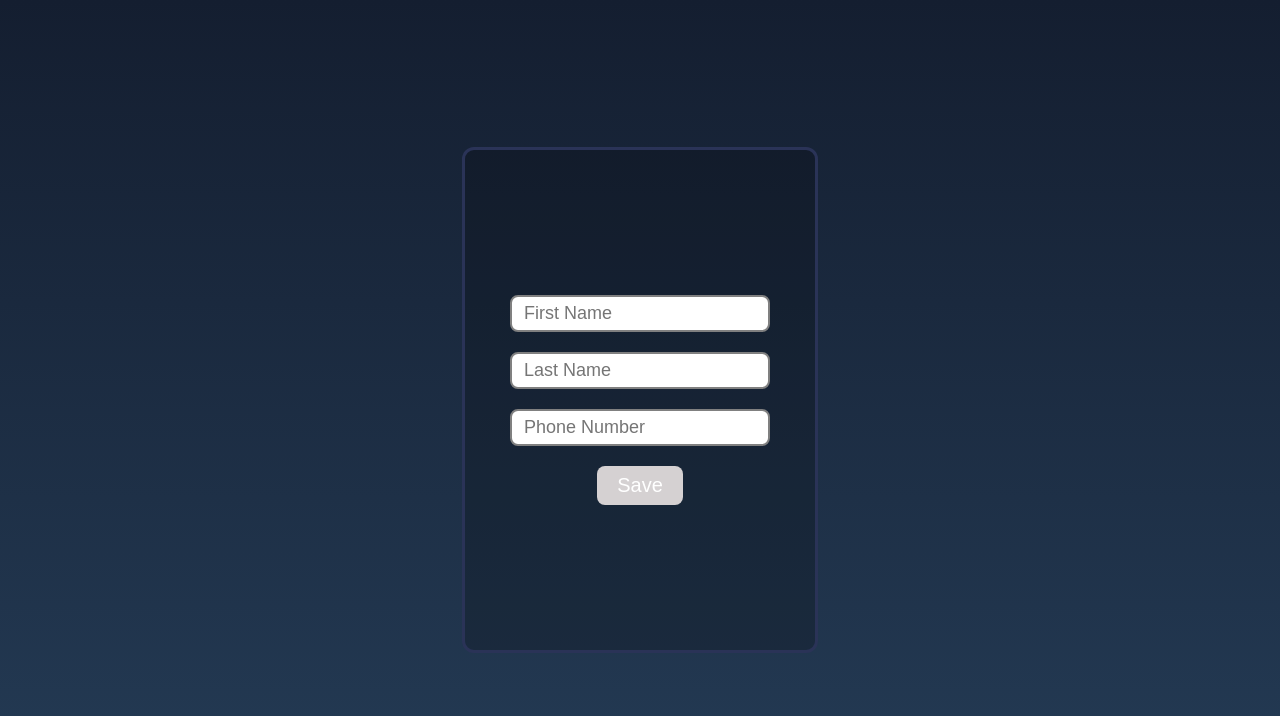
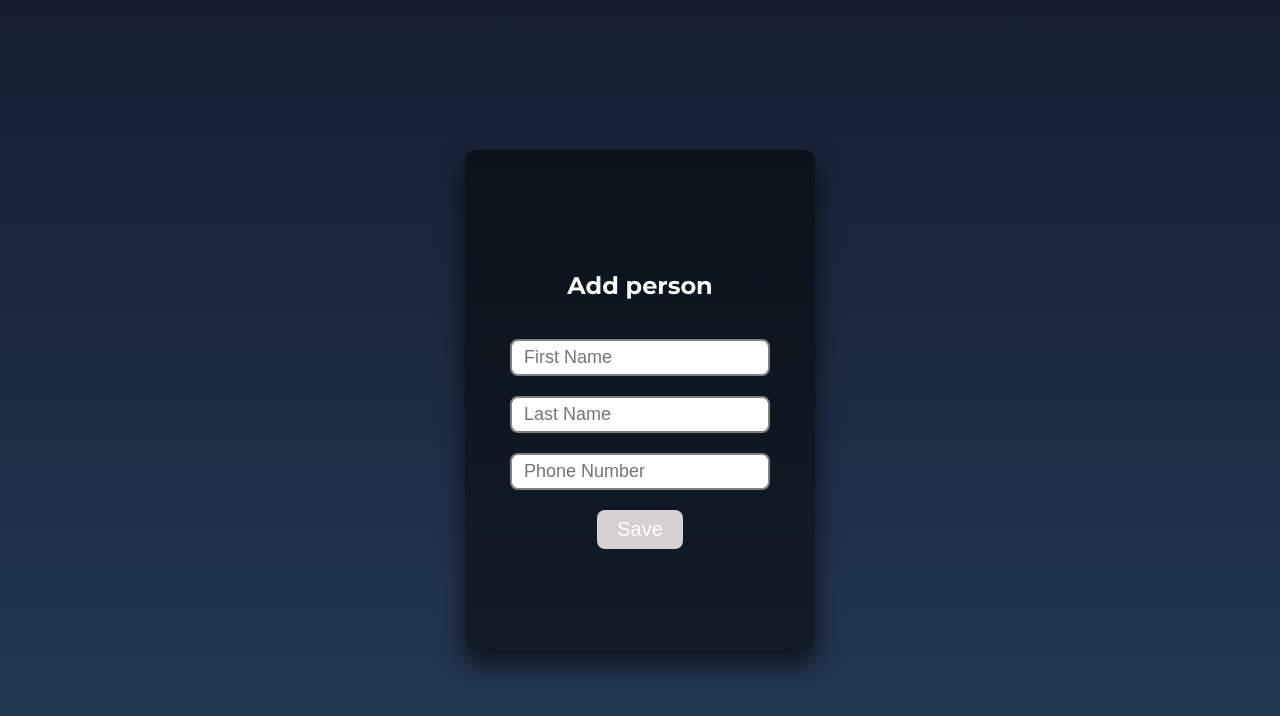
Before and after one commit to Sanechek1337/onelab-react, a React (Create React App) app: page /add in a window 1280 px wide. Shown: the top 716 px of the page. Built offline with nearby package versions, Linux system fonts and the light colour scheme.

Commit message:
feat: add title to form, change form background, add shadow

```diff
--- a/src/page/Add.jsx
+++ b/src/page/Add.jsx
@@ -33,6 +33,8 @@ export default function Add() {
   return (
     <StyledFormContainer>
       <StyledForm>
+        <StyledTitle>Add person</StyledTitle>
+
         <StyledInput
           value={personFormData.name}
           onChange={handleInputChange}
@@ -75,9 +77,9 @@ const StyledFormContainer = styled('div')`
   display: flex;
   justify-content: center;
   align-items: center;
-  background-color: #00000038;
-  border: 3px solid #2a3357;
-  border-radius: 12px;
+  background: #0000007f;
+  box-shadow: 0 15px 25px #00000099;
+  border-radius: 10px;
 `;
 
 const StyledForm = styled('div')`
@@ -110,3 +112,8 @@ const StyledButton = styled('button')`
     background-color: #d5d1d2;
   }
 `;
+
+const StyledTitle = styled('h2')`
+  color: #fff;
+  text-align: center;
+`;
```
